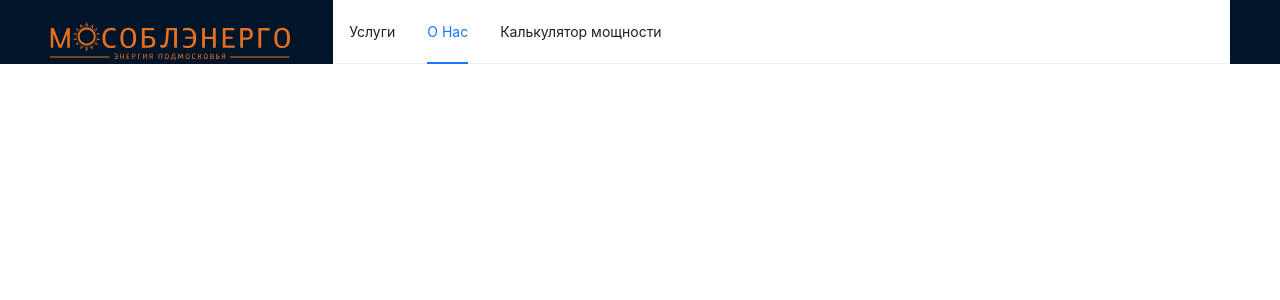
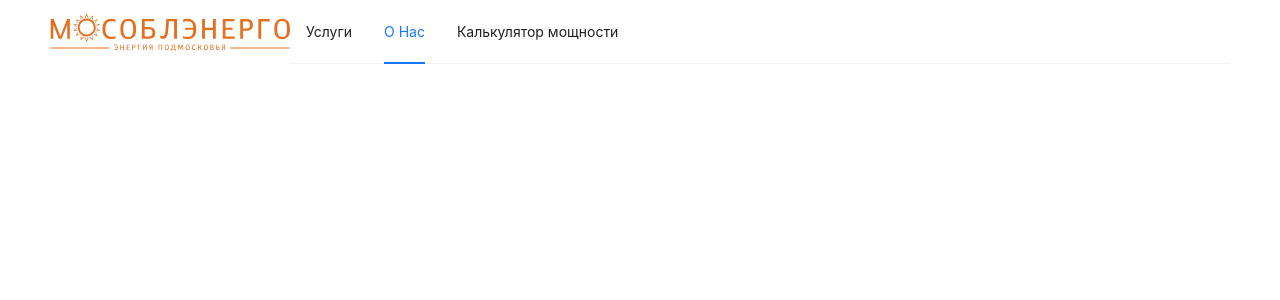
Before and after one commit to luxeivan/portal_mosoblenergo, a React (Create React App) app in the folder client/: page / in a window 1280 px wide. Shown: the top 300 px of the page. Built offline with nearby package versions, Linux system fonts and the light colour scheme.

Commit message:
Fix header

```diff
--- a/client/src/app/App.css
+++ b/client/src/app/App.css
@@ -1,13 +1,5 @@
-.css-dev-only-do-not-override-1xg9z9n.ant-layout-header {
-  background: none;
+.demo-logo {
+  display: flex;
+  align-items: center;
+  justify-content: center;
 }
-
-.demo-logo {
-  width: 239.2px;
-  height: 20.22px;
-  left: 0.3%;
-  margin-right: 44px;
-  right: 0%;
-  top: 15.37%;
-  bottom: 31.4%;
-}
--- a/client/src/index.js
+++ b/client/src/index.js
@@ -1,12 +1,23 @@
-import React from 'react';
-import ReactDOM from 'react-dom/client';
-import './index.css';
-import App from './app/App';
-import reportWebVitals from './app/reportWebVitals';
+import React from "react";
+import ReactDOM from "react-dom/client";
+import "./index.css";
+import App from "./app/App";
+import reportWebVitals from "./app/reportWebVitals";
+import { ConfigProvider } from "antd";
 
-const root = ReactDOM.createRoot(document.getElementById('root'));
+const root = ReactDOM.createRoot(document.getElementById("root"));
 root.render(
+  <ConfigProvider
+    theme={{
+      components: {
+        Layout: {
+          headerBg: "inherit",
+        },
+      },
+    }}
+  >
     <App />
+  </ConfigProvider>
 );
 
 reportWebVitals();
```
